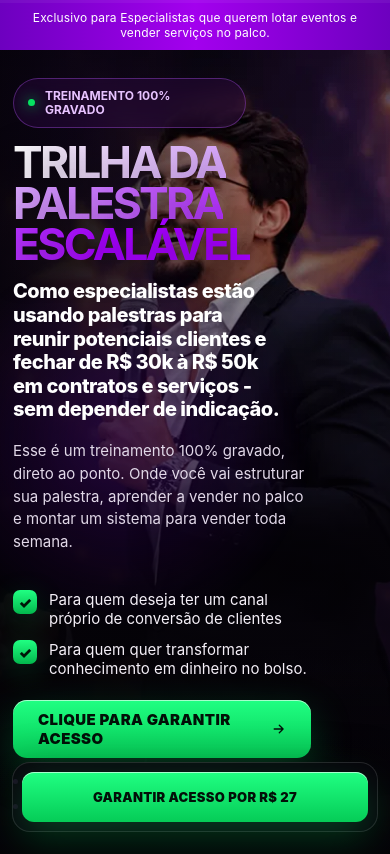
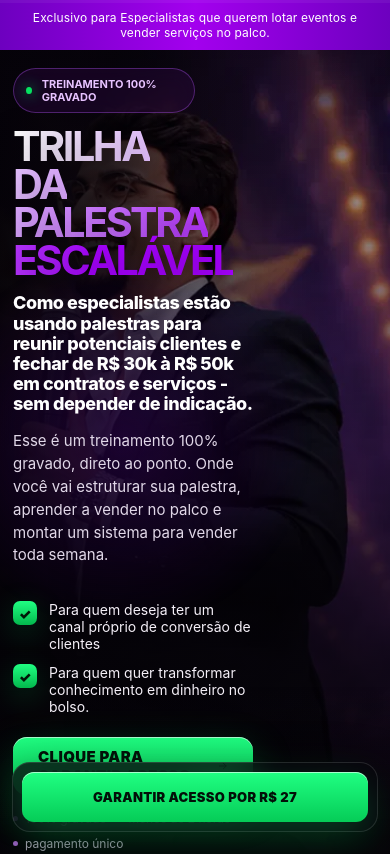
Before and after one commit to elitemarketing-us/dvalor-lp, a plain HTML site: page index.html in a window 390 px wide. Shown: the top 854 px of the page. Drawn offline with Linux system fonts and the light colour scheme.

Commit message:
Refina hero mobile: gradientes, foto em 80% e tipografia menor

```diff
--- a/index.html
+++ b/index.html
@@ -56,7 +56,7 @@ button,a{-webkit-tap-highlight-color:transparent}
 @keyframes floatGlow{to{transform:translate(70px,-35px) scale(1.08)}}
 .hero-content{padding:78px 0 120px;max-width:760px;display:flex;flex-direction:column}
 .hero-top,.hero-bottom{display:flex;flex-direction:column}
-.hero-badge{display:inline-flex;align-items:center;align-self:flex-start;gap:10px;width:fit-content;max-width:360px;padding:9px 12px;border:1px solid rgba(186,90,255,.35);background:rgba(102,16,147,.16);border-radius:999px;color:#e7c3ff;font-weight:700;font-size:13px;backdrop-filter:blur(12px);white-space:nowrap}
+.hero-badge{display:inline-flex;align-items:center;gap:10px;padding:9px 12px;border:1px solid rgba(186,90,255,.35);background:rgba(102,16,147,.16);border-radius:999px;color:#e7c3ff;font-weight:700;font-size:13px;backdrop-filter:blur(12px)}
 .hero-badge .dot{width:7px;height:7px;border-radius:50%;background:var(--green);box-shadow:0 0 14px var(--green)}
 .hero h1{margin:22px 0 20px;font-size:clamp(46px,6.7vw,86px);line-height:.92;letter-spacing:-.06em;max-width:900px}
 .hero h1 span{background:linear-gradient(100deg,#fff 0%,#dba8ff 32%,#a600ff 78%);-webkit-background-clip:text;background-clip:text;color:transparent}
@@ -182,6 +182,10 @@ footer{padding:56px 0 100px;border-top:1px solid var(--line);color:#918698;text-
 .mobile-cta{display:none;position:fixed;left:12px;right:12px;bottom:12px;z-index:90;padding:9px;border-radius:18px;background:rgba(9,6,13,.78);border:1px solid rgba(255,255,255,.12);backdrop-filter:blur(16px);box-shadow:0 14px 50px rgba(0,0,0,.48)}
 .mobile-cta .cta{width:100%;min-height:50px;border-radius:12px;font-size:13px}
 
+@media (min-width:701px){
+  .hero-badge{align-self:flex-start;width:fit-content;max-width:360px;white-space:nowrap}
+}
+
 @media (max-width:980px){
   .grid-4{grid-template-columns:repeat(2,1fr)}
   .profile-grid{grid-template-columns:repeat(2,1fr)}
@@ -198,10 +202,10 @@ footer{padding:56px 0 100px;border-top:1px solid var(--line);color:#918698;text-
   .hero{min-height:860px;display:block}
   .hero::before{
     background-image:
-      linear-gradient(180deg,rgba(4,2,7,.10) 0%,rgba(4,2,7,.14) 20%,rgba(4,2,7,.46) 45%,rgba(4,2,7,.78) 61%,#050308 100%),
-      linear-gradient(90deg,rgba(4,2,7,.82) 0%,rgba(4,2,7,.52) 34%,rgba(4,2,7,.18) 62%,rgba(4,2,7,.08) 100%),
+      linear-gradient(180deg,rgba(4,2,7,.10) 0%,rgba(4,2,7,.12) 18%,rgba(4,2,7,.36) 40%,rgba(4,2,7,.74) 62%,#050308 100%),
+      linear-gradient(90deg,rgba(4,2,7,.95) 0%,rgba(4,2,7,.82) 28%,rgba(4,2,7,.44) 52%,rgba(4,2,7,.14) 74%,rgba(4,2,7,.05) 100%),
       url('assets/hero.png');
-    background-position:72% top;
+    background-position:80% top;
     background-size:cover;
     background-repeat:no-repeat;
   }
@@ -216,21 +220,21 @@ footer{padding:56px 0 100px;border-top:1px solid var(--line);color:#918698;text-
   }
   .hero-top{
     align-self:end;
-    max-width:62%;
+    max-width:54%;
     padding-top:0;
-    margin-bottom:18px;
+    margin-bottom:14px;
     position:relative;
     z-index:2;
   }
   .hero-bottom{
     margin-top:0;
-    max-width:76%;
+    max-width:68%;
     position:relative;
     z-index:2;
   }
   .hero-badge{
     margin-bottom:14px;
-    max-width:min(290px,62vw);
+    max-width:min(290px,56vw);
     width:fit-content;
     padding:10px 14px;
     font-size:12px;
@@ -240,13 +244,13 @@ footer{padding:56px 0 100px;border-top:1px solid var(--line);color:#918698;text-
   .hero h1{
     max-width:100%;
     margin:0;
-    font-size:clamp(36px,12vw,58px);
+    font-size:clamp(34px,11vw,52px);
     line-height:.92;
     text-wrap:pretty;
     text-shadow:0 10px 34px rgba(0,0,0,.34);
   }
-  .hero .main-copy{font-size:22px;max-width:100%}
-  .hero .sub-copy{font-size:15.5px;max-width:100%;margin:18px 0}
+  .hero .main-copy{font-size:21px;max-width:100%;line-height:1.12}
+  .hero .sub-copy{font-size:15px;max-width:100%;margin:16px 0}
   .checks{margin:18px 0 22px}
   .check{font-size:15px}
   .cta{width:100%}
@@ -268,12 +272,14 @@ footer{padding:56px 0 100px;border-top:1px solid var(--line);color:#918698;text-
 @media (max-width:430px){
   .hero{min-height:820px}
   .hero-content{min-height:820px;padding:18px 0 56px}
-  .hero::before{background-position:82% top;background-size:cover}
-  .hero-top{max-width:64%;margin-bottom:16px}
-  .hero-bottom{max-width:82%}
-  .hero h1{max-width:100%;font-size:clamp(34px,11.4vw,50px)}
-  .hero .main-copy{font-size:20px}
+  .hero::before{background-position:88% top;background-size:cover}
+  .hero-top{max-width:50%;margin-bottom:14px}
+  .hero-bottom{max-width:66%}
+  .hero-badge{max-width:min(250px,54vw);font-size:11px;padding:9px 12px}
+  .hero h1{max-width:100%;font-size:clamp(32px,10.6vw,46px)}
+  .hero .main-copy{font-size:18px}
   .hero .sub-copy{font-size:15px}
+  .check{font-size:14px}
 }
 @media (orientation:landscape) and (max-height:540px){
   .hero{min-height:560px;display:block}
@@ -292,12 +298,12 @@ footer{padding:56px 0 100px;border-top:1px solid var(--line);color:#918698;text-
     grid-template-rows:1fr auto;
     align-content:end;
   }
-  .hero-top{max-width:54%;margin-bottom:12px}
-  .hero-bottom{max-width:56%}
+  .hero-top{max-width:48%;margin-bottom:10px}
+  .hero-bottom{max-width:50%}
   .hero-badge{max-width:320px}
-  .hero h1{font-size:clamp(30px,6vw,52px);line-height:.92}
-  .hero .main-copy{font-size:18px}
-  .hero .sub-copy{font-size:14px;margin:14px 0}
+  .hero h1{font-size:clamp(28px,5.6vw,46px);line-height:.92}
+  .hero .main-copy{font-size:16px}
+  .hero .sub-copy{font-size:13px;margin:12px 0}
   .checks{gap:10px;margin:14px 0 18px}
   .hero-micro{display:none}
 }
```
